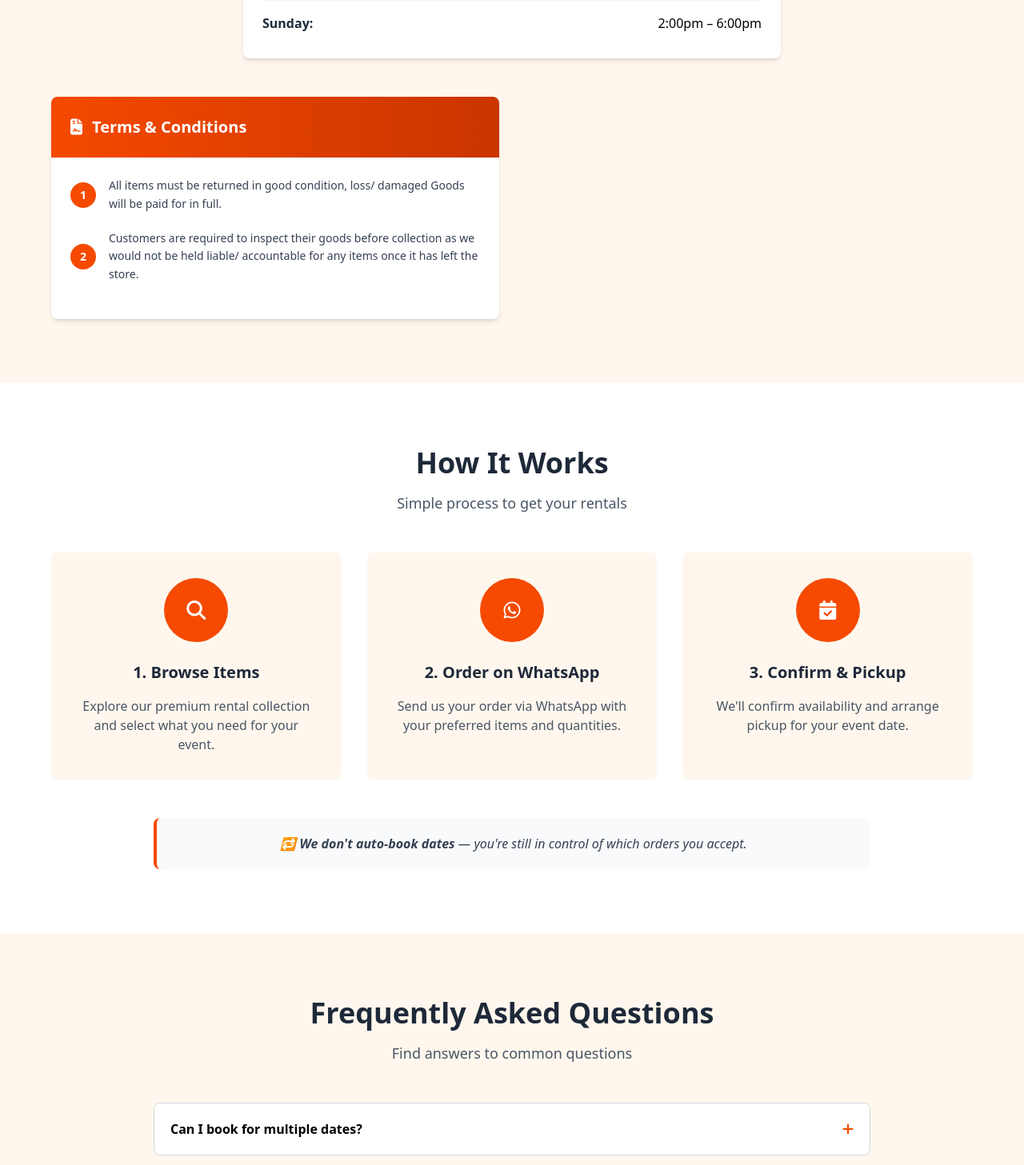
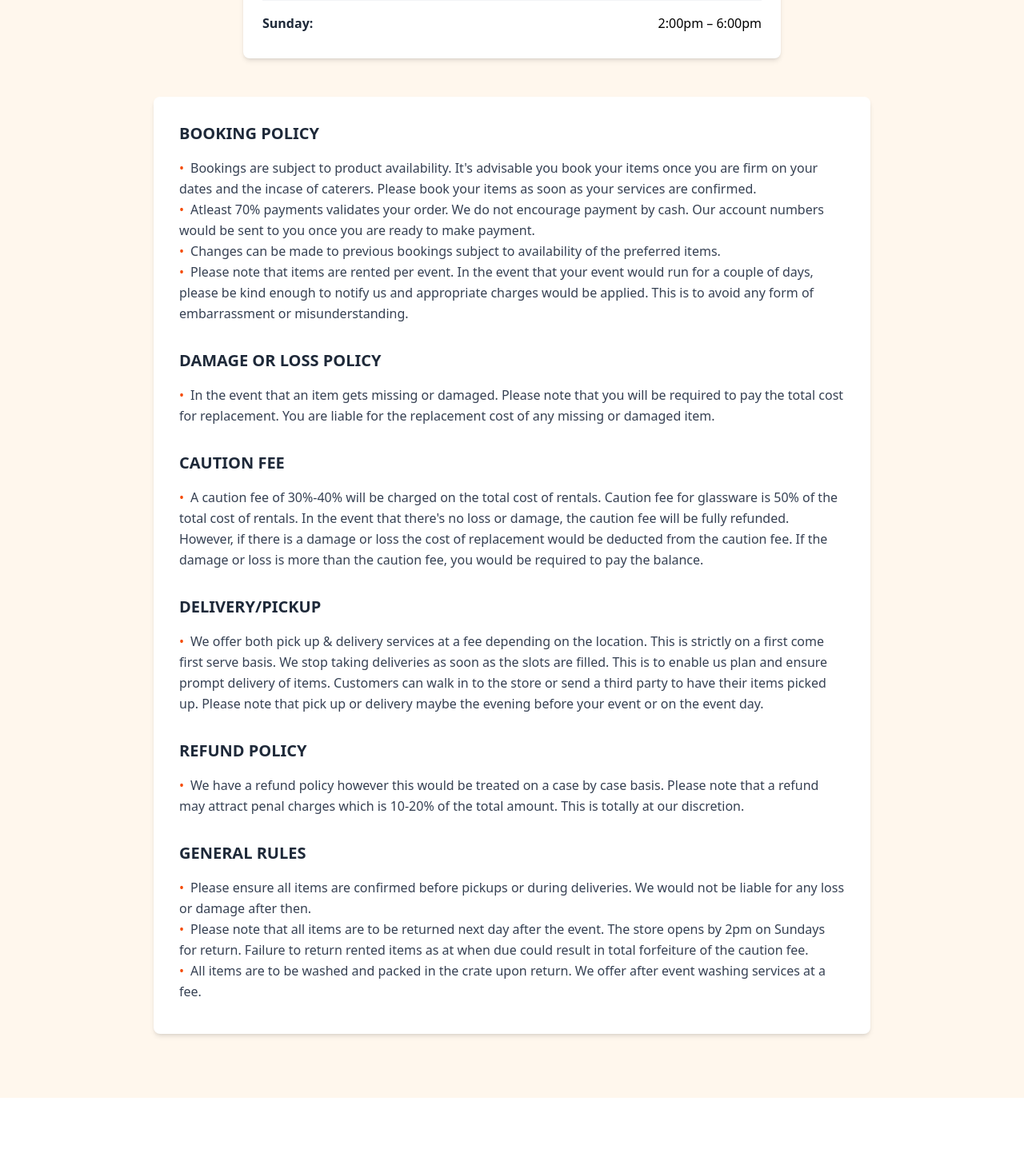
Before and after one commit to VEND321/cade-party-solution, a React (Vite) app: page / in a window 1280 px wide. Shown: the part 2660-4117 px from the top of the page at 80% size. Built offline with nearby package versions, Linux system fonts and the light colour scheme.

Commit message:
added terms and conditions

```diff
--- a/src/Home.jsx
+++ b/src/Home.jsx
@@ -1,9 +1,9 @@
 import React from 'react'
 import { useState } from 'react'
-import { useCart } from './hooks/useCart'
+import { useCart } from './hooks/cartContext'
 import ItemCard from './components/ItemCard'
 import WhatsAppButton from './components/WhatsAppButton'
-import { categoriesData, faqData, termsData } from './data/itemsData'
+import { categoriesData, faqData } from './data/itemsData'
 import { WHATSAPP_NUMBER } from './config'
 
 const Home = () => {
@@ -91,8 +91,7 @@ const Home = () => {
             {categoriesData.map(category => (
               <button
                 key={category.id}
-                className={`px-5 py-2 rounded-full font-medium transition-colors duration-300 whitespace-nowrap ${
-                  activeTab === category.id
+                className={`px-5 py-2 rounded-full font-medium transition-colors duration-300 whitespace-nowrap ${activeTab === category.id
                   ? 'bg-orange-600 text-white'
                   : 'bg-white text-gray-700 border border-gray-300 hover:border-orange-400'
                   }`}
@@ -112,8 +111,7 @@ const Home = () => {
               {category.id === 'glass-chargers' && (
                 <div className="flex flex-wrap justify-center gap-2 mb-8">
                   <button
-                    className={`px-4 py-2 rounded-full text-sm font-medium transition-colors duration-300 ${
-                      activeGlassCategory === 'all'
+                    className={`px-4 py-2 rounded-full text-sm font-medium transition-colors duration-300 ${activeGlassCategory === 'all'
                       ? 'bg-orange-600 text-white'
                       : 'bg-white text-gray-700 border border-gray-300 hover:border-orange-400'
                       }`}
@@ -122,8 +120,7 @@ const Home = () => {
                     All Glass Chargers
                   </button>
                   <button
-                    className={`px-4 py-2 rounded-full text-sm font-medium transition-colors duration-300 ${
-                      activeGlassCategory === 'gold'
+                    className={`px-4 py-2 rounded-full text-sm font-medium transition-colors duration-300 ${activeGlassCategory === 'gold'
                       ? 'bg-orange-600 text-white'
                       : 'bg-white text-gray-700 border border-gray-300 hover:border-orange-400'
                       }`}
@@ -132,8 +129,7 @@ const Home = () => {
                     Gold Collection
                   </button>
                   <button
-                    className={`px-4 py-2 rounded-full text-sm font-medium transition-colors duration-300 ${
-                      activeGlassCategory === 'silver'
+                    className={`px-4 py-2 rounded-full text-sm font-medium transition-colors duration-300 ${activeGlassCategory === 'silver'
                       ? 'bg-orange-600 text-white'
                       : 'bg-white text-gray-700 border border-gray-300 hover:border-orange-400'
                       }`}
@@ -145,7 +141,7 @@ const Home = () => {
               )}
 
               <div className="grid grid-cols-1 md:grid-cols-2 lg:grid-cols-3 xl:grid-cols-4 gap-6">
-                {([...category.items].sort((a,b) => a.name.localeCompare(b.name))).map(item => (
+                {([...category.items].sort((a, b) => a.name.localeCompare(b.name))).map(item => (
                   <ItemCard
                     key={item.id}
                     item={item}
@@ -200,27 +196,53 @@ const Home = () => {
             </ul>
           </div>
 
-          <div className="grid grid-cols-1 lg:grid-cols-2 gap-8 max-w-6xl mx-auto">
-            {termsData.map((termsGroup, index) => (
-              <div key={index} className="bg-white rounded-lg shadow-md overflow-hidden hover:shadow-xl transition-shadow duration-300">
-                <div className="bg-gradient-to-r from-orange-600 to-orange-700 text-white p-6 flex items-center gap-3">
-                  <i className="fas fa-file-contract text-xl"></i>
-                  <h3 className="text-xl font-semibold m-0">Terms & Conditions</h3>
-                </div>
-                <div className="p-6">
-                  {termsGroup.map((term, termIndex) => (
-                    <div key={termIndex} className="flex gap-4 mb-5 items-center">
-                      <div className="bg-orange-600 text-white w-8 h-8 rounded-full flex items-center justify-center font-bold flex-shrink-0 text-sm">
-                        {term.number}
-                      </div>
-                      <div className="text-gray-700 leading-relaxed text-sm">
-                        {term.text}
+          <div className="bg-white rounded-lg shadow-md max-w-4xl mx-auto p-8">
+            <div className="mb-8">
+              <h3 className="text-xl font-semibold text-gray-800 mb-4">BOOKING POLICY</h3>
+              <div className="space-y-3 text-gray-700 leading-relaxed">
+                <p className="m-0"><span className="text-orange-600 mr-2">•</span>Bookings are subject to product availability. It's advisable you book your items once you are firm on your dates and the incase of caterers. Please book your items as soon as your services are confirmed.</p>
+                <p className="m-0"><span className="text-orange-600 mr-2">•</span>Atleast 70% payments validates your order.  We do not encourage payment by cash. Our account numbers would be sent to you once you are ready to make payment.</p>
+                <p className="m-0"><span className="text-orange-600 mr-2">•</span>Changes can be made to previous bookings subject to availability of the preferred  items.</p>
+                <p className="m-0"><span className="text-orange-600 mr-2">•</span>Please note that items are rented per event. In the event that your event would run for a couple of days, please be kind enough to notify us and appropriate charges would be applied. This is to avoid any form of embarrassment or misunderstanding.</p>
               </div>
             </div>
-                  ))}
+
+            <div className="mb-8">
+              <h3 className="text-xl font-semibold text-gray-800 mb-4">DAMAGE OR LOSS POLICY</h3>
+              <div className="space-y-3 text-gray-700 leading-relaxed">
+                <p className="m-0"><span className="text-orange-600 mr-2">•</span>In the event that an item gets missing or damaged. Please note that you will be required to pay the total cost for replacement. You are liable for the replacement cost of any missing or damaged item.</p>
               </div>
             </div>
-            ))}
+
+            <div className="mb-8">
+              <h3 className="text-xl font-semibold text-gray-800 mb-4">CAUTION FEE</h3>
+              <div className="space-y-3 text-gray-700 leading-relaxed">
+                <p className="m-0"><span className="text-orange-600 mr-2">•</span>A caution fee of 30%-40% will be charged on the total cost of rentals.  Caution fee for glassware is 50% of the total cost of rentals. In the event that there's no loss or damage, the caution fee will be fully refunded. However,  if  there is a damage or loss the cost of replacement would be deducted from the caution fee. If the damage or loss is more than the caution fee,  you would be required to pay the balance.</p>
+              </div>
+            </div>
+
+            <div className="mb-8">
+              <h3 className="text-xl font-semibold text-gray-800 mb-4">DELIVERY/PICKUP</h3>
+              <div className="space-y-3 text-gray-700 leading-relaxed">
+                <p className="m-0"><span className="text-orange-600 mr-2">•</span>We offer both pick up & delivery services at a fee depending on the location. This is strictly on a first come first serve basis. We stop taking deliveries as soon as the slots are filled. This is to enable us plan and ensure prompt delivery of items. Customers can walk in to the store or send a third party to have their items picked up. Please note that pick up or delivery maybe the evening before your event or on the event day.</p>
+              </div>
+            </div>
+
+            <div className="mb-8">
+              <h3 className="text-xl font-semibold text-gray-800 mb-4">REFUND POLICY</h3>
+              <div className="space-y-3 text-gray-700 leading-relaxed">
+                <p className="m-0"><span className="text-orange-600 mr-2">•</span>We have a refund policy however this would be treated on a case by case basis. Please note that a refund may attract penal charges which is 10-20% of the total amount. This is totally at our discretion.</p>
+              </div>
+            </div>
+
+            <div className="mb-2">
+              <h3 className="text-xl font-semibold text-gray-800 mb-4">GENERAL RULES</h3>
+              <div className="space-y-3 text-gray-700 leading-relaxed">
+                <p className="m-0"><span className="text-orange-600 mr-2">•</span>Please ensure all items are confirmed before pickups or during deliveries. We would not be liable for any loss or damage after then.</p>
+                <p className="m-0"><span className="text-orange-600 mr-2">•</span>Please note that all items are to be returned next day after the event.  The store opens by 2pm on Sundays for return. Failure to return rented items as at when due could result in total forfeiture of the caution fee.</p>
+                <p className="m-0"><span className="text-orange-600 mr-2">•</span>All items are to be washed and packed in the crate upon return. We offer after event washing services at a fee.</p>
+              </div>
+            </div>
           </div>
         </div>
       </section>
@@ -279,16 +301,14 @@ const Home = () => {
             {faqData.map((faq, index) => (
               <div key={index} className="bg-white border border-gray-300 rounded-lg overflow-hidden">
                 <div
-                  className={`p-5 bg-white cursor-pointer flex justify-between items-center font-semibold transition-colors hover:bg-gray-50 ${
-                    activeFaqIndex === index ? 'bg-gray-50' : ''
+                  className={`p-5 bg-white cursor-pointer flex justify-between items-center font-semibold transition-colors hover:bg-gray-50 ${activeFaqIndex === index ? 'bg-gray-50' : ''
                     }`}
                   onClick={() => toggleFaq(index)}
                 >
                   {faq.question}
                   <i className={`fas ${activeFaqIndex === index ? 'fa-minus' : 'fa-plus'} text-orange-600`}></i>
                 </div>
-                <div className={`px-5 overflow-hidden transition-all duration-300 ${
-                  activeFaqIndex === index ? 'max-h-96 pb-5' : 'max-h-0'
+                <div className={`px-5 overflow-hidden transition-all duration-300 ${activeFaqIndex === index ? 'max-h-96 pb-5' : 'max-h-0'
                   }`}>
                   <p className="text-gray-700">{faq.answer}</p>
                 </div>
--- a/src/components/Header.jsx
+++ b/src/components/Header.jsx
@@ -1,6 +1,6 @@
 import React from 'react'
 import { useState } from 'react'
-import { useCart } from '../hooks/useCart'
+import { useCart } from '../hooks/cartContext'
 import WhatsAppButton from './WhatsAppButton'
 import logo from '../assets/cade-party-solution-logo.jpg'
 
--- a/src/components/ItemCard.jsx
+++ b/src/components/ItemCard.jsx
@@ -1,4 +1,4 @@
-import React, { useState, useEffect } from 'react'
+import React, { useState } from 'react'
 
 const ItemCard = ({ item, onAddToCart }) => {
   const [quantity, setQuantity] = useState(1)
--- a/src/components/WhatsAppButton.jsx
+++ b/src/components/WhatsAppButton.jsx
@@ -1,5 +1,5 @@
 import React from 'react'
-import { useCart } from '../hooks/useCart'
+import { useCart } from '../hooks/cartContext'
 import { WHATSAPP_NUMBER } from '../config'
 
 const WhatsAppButton = ({ itemCount, className = '', id, size = 'md', showLabel = true }) => {
--- a/src/data/itemsData.js
+++ b/src/data/itemsData.js
@@ -588,13 +588,73 @@ export const termsData = [
   [
     {
       number: 1,
-      text: "All items must be returned in good condition, loss/ damaged Goods will be paid for in full.",
+      text: "BOOKING POLICY",
     },
     {
       number: 2,
-      text: "Customers are required to inspect their goods before collection as we would not be held liable/ accountable for any items once it has left the store.",
+      text: "Bookings are subject to product availability. It's advisable you book your items once you are firm on your dates and the incase of caterers. Please book your items as soon as your services are confirmed.",
     },
-    // Add more terms...
+    {
+      number: 3,
+      text: "Atleast 70% payments validates your order. We do not encourage payment by cash. Our account numbers would be sent to you once you are ready to make payment.",
+    },
+    {
+      number: 4,
+      text: "Changes can be made to previous bookings subject to availability of the preferred items.",
+    },
+    {
+      number: 5,
+      text: "Please note that items are rented per event. In the event that your event would run for a couple of days, please be kind enough to notify us and appropriate charges would be applied. This is to avoid any form of embarrassment or misunderstanding.",
+    },
+    {
+      number: 6,
+      text: "DAMAGE OR LOSS POLICY",
+    },
+    {
+      number: 7,
+      text: "In the event that an item gets missing or damaged. Please note that you will be required to pay the total cost for replacement. You are liable for the replacement cost of any missing or damaged item.",
+    },
+    {
+      number: 8,
+      text: "CAUTION FEE",
+    },
+    {
+      number: 9,
+      text: "A caution fee of 30%-40% will be charged on the total cost of rentals. Caution fee for glassware is 50% of the total cost of rentals. In the event that there's no loss or damage, the caution fee will be fully refunded. However, if there is a damage or loss the cost of replacement would be deducted from the caution fee. If the damage or loss is more than the caution fee, you would be required to pay the balance.",
+    },
   ],
-  // Add second column of terms...
+  [
+    {
+      number: 10,
+      text: "DELIVERY/PICKUP",
+    },
+    {
+      number: 11,
+      text: "We offer both pick up & delivery services at a fee depending on the location. This is strictly on a first come first serve basis. We stop taking deliveries as soon as the slots are filled. This is to enable us plan and ensure prompt delivery of items. Customers can walk in to the store or send a third party to have their items picked up. Please note that pick up or delivery maybe the evening before your event or on the event day.",
+    },
+    {
+      number: 12,
+      text: "REFUND POLICY",
+    },
+    {
+      number: 13,
+      text: "We have a refund policy however this would be treated on a case by case basis. Please note that a refund may attract penal charges which is 10-20% of the total amount. This is totally at our discretion.",
+    },
+    {
+      number: 14,
+      text: "GENERAL RULES",
+    },
+    {
+      number: 15,
+      text: "Please ensure all items are confirmed before pickups or during deliveries. We would not be liable for any loss or damage after then.",
+    },
+    {
+      number: 16,
+      text: "Please note that all items are to be returned next day after the event. The store opens by 2pm on Sundays for return. Failure to return rented items as at when due could result in total forfeiture of the caution fee.",
+    },
+    {
+      number: 17,
+      text: "All items are to be washed and packed in the crate upon return. We offer after event washing services at a fee.",
+    },
+  ],
 ];
--- /dev/null
+++ b/src/hooks/cartContext.js
@@ -0,0 +1,11 @@
+import React, { createContext, useContext } from 'react'
+
+export const CartContext = createContext()
+
+export const useCart = () => {
+  const context = useContext(CartContext)
+  if (!context) {
+    throw new Error('useCart must be used within a CartProvider')
+  }
+  return context
+}
```
Also changed, not shown: src/hooks/useCart.jsx (+2 -11 lines). Lines whose indentation alone changed are shown as unchanged.
